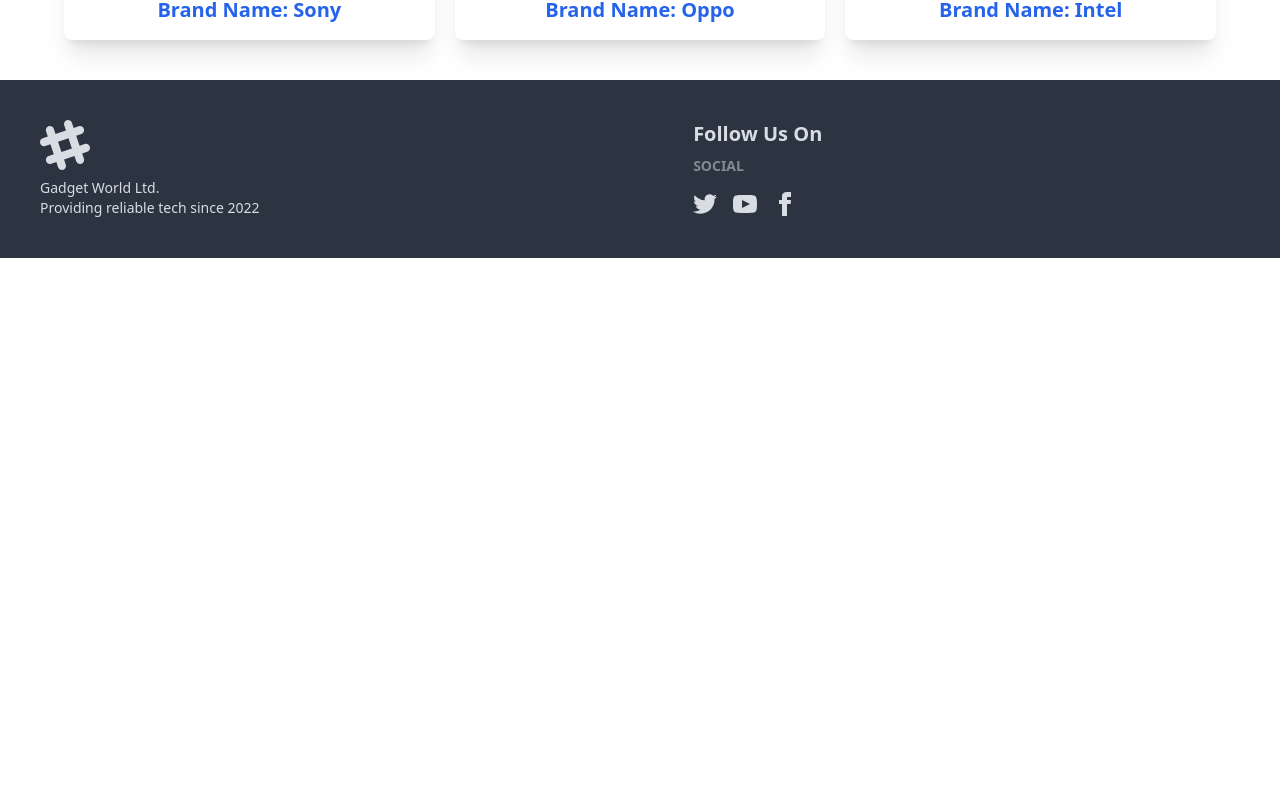
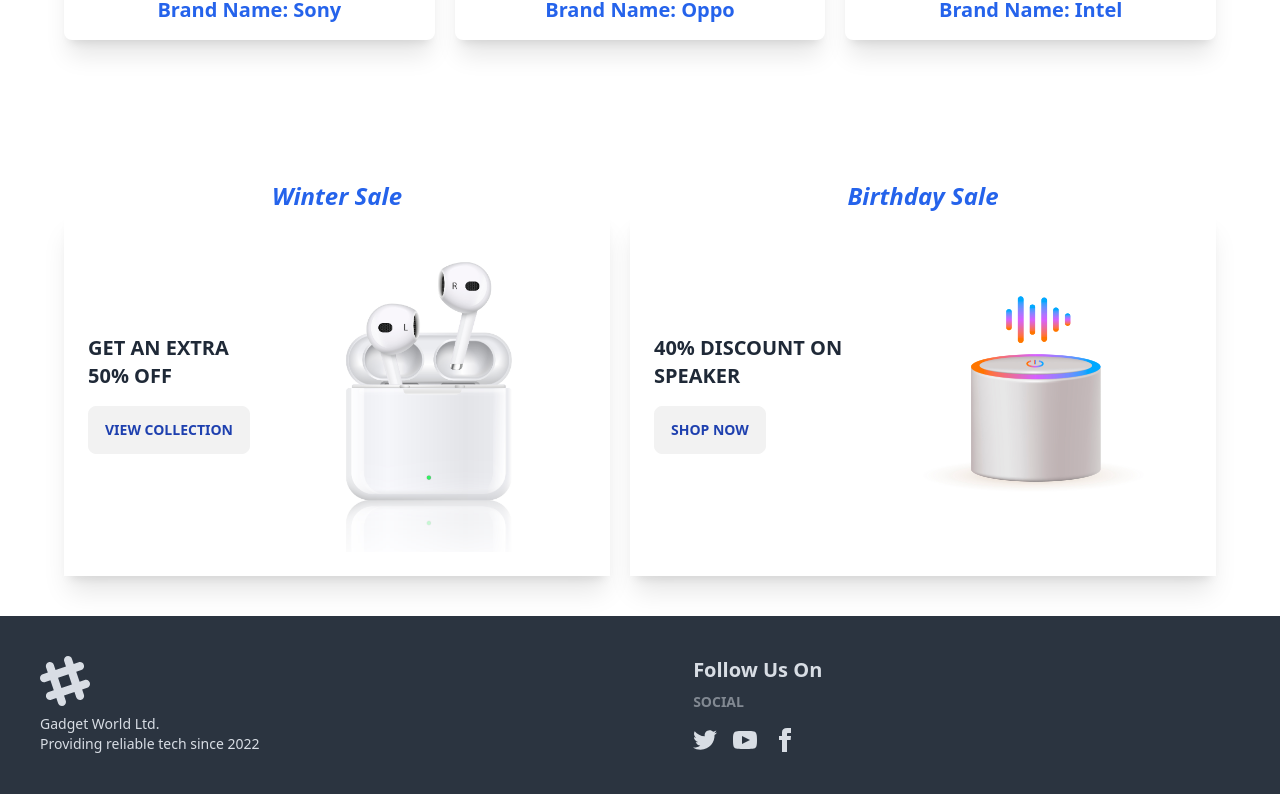
Before and after one commit to Ariful2634/brand-shop-client, a React (Vite) app: page / in a window 1280 px wide. Shown: the part 1232-2042 px from the top of the page. Before the commit the page ends 1506 px from the top, so only its background shows below. Built offline with nearby package versions, Linux system fonts and the light colour scheme; no server answers.

Commit message:
add an extra section on the home page

```diff
--- a/src/Components/Pages/Home.jsx
+++ b/src/Components/Pages/Home.jsx
@@ -1,5 +1,6 @@
 import Brands from "../../Brands/Brands";
 import Banner from "./Banner";
+import Sale from "./Sale";
 
 
 const Home = () => {
@@ -8,6 +9,7 @@
 
             <Banner></Banner>
             <Brands></Brands>
+            <Sale></Sale>
         </div>
     );
 };
--- /dev/null
+++ b/src/Components/Pages/Sale.jsx
@@ -0,0 +1,40 @@
+import ear from '../Pages../../../assets/ear.jpg'
+import speaker from '../Pages../../../assets/speaker.jpg'
+
+const Sale = () => {
+    return (
+        <div>
+            <div className='flex gap-5 mt-32'>
+                <div >
+                <h2 className='text-center font-bold text-blue-600 italic mt-3 text-2xl'>Winter Sale</h2>
+                <div className='flex items-center shadow-xl p-6'>
+                    <div>
+
+                        <h2 className='text-xl font-bold mb-4 '>GET AN EXTRA 50% OFF</h2>
+                        <button className='btn font-bold text-blue-800'>View Collection</button>
+                    </div>
+                    <div>
+                        <img className='w-[400px]' src={ear} alt="" />
+                    </div>
+                </div>
+                </div>
+                <div>
+                <h2 className='text-center font-bold text-blue-600 mt-3 italic text-2xl'>Birthday Sale</h2>
+                <div className='flex items-center shadow-xl p-6'>
+                    <div>
+
+                        <h2 className='text-xl font-bold mb-4 '>40% DISCOUNT ON SPEAKER</h2>
+                        <button className='btn font-bold text-blue-800'>Shop Now</button>
+                    </div>
+                    <div>
+                        <img className='w-[400px]' src={speaker} alt="" />
+                    </div>
+                </div>
+                </div>
+
+            </div>
+        </div>
+    );
+};
+
+export default Sale;
```
Also changed, not shown: src/assets/ear.jpg (added), src/assets/speaker.jpg (added).
